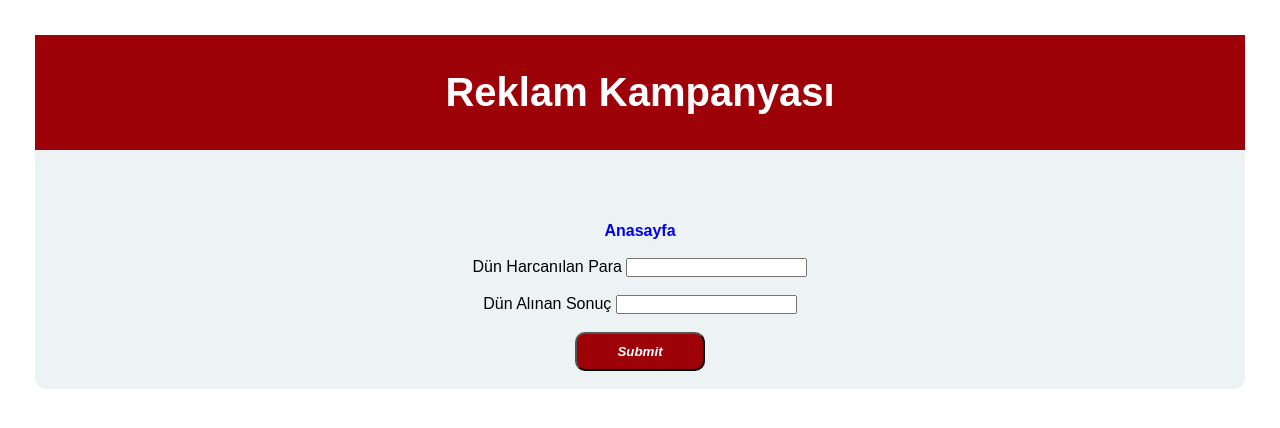
After one commit to demegire/ukeba, a Flask app: template templates/kampanya.html in a window 1280 px wide. The commit adds this page. Shown: the top 428 px of the page. Run offline with Flask 3, Linux system fonts and the light colour scheme; the template is opened without the code that fills it, so the values that code supplies are empty.

Commit message:
online learning

```diff
--- a/run.py
+++ b/run.py
@@ -1,4 +1,5 @@
 from flask import Flask, flash, render_template, request, redirect, url_for, session, send_file
+from utils import exponential_effectiveness
 from werkzeug.utils import secure_filename
 from matplotlib.figure import Figure
 from scipy.optimize import curve_fit
@@ -7,11 +8,6 @@ from io import BytesIO
 from snap7 import util
 import pandas as pd
 import numpy as np
-import requests
-import base64
-import random
-import snap7
-import flask
 import json
 import os
 
@@ -76,8 +72,8 @@ def rapor():
 
         return graphJSON
 
-    def func(x, m, u):
-        return m * (1 - np.exp(-1 * u * x))
+    #def func(x, m, u):
+    #    return m * (1 - np.exp(-1 * u * x))
 
     def pareto_frontier_B_b(p, a, m, u, T):
         tmin = np.log((a * p + 1) / (1 - p)) / (m * (1 + a))
@@ -90,7 +86,6 @@ def rapor():
 
     graphJSON = {}
 
-    #filename = session['messages']
     df = pd.read_pickle("./df.pickle")
 
     df = df.dropna()
@@ -102,7 +97,7 @@ def rapor():
     cum_reach_android = np.array(df['Cumulative Reach'])
     df['Inferred'] = 'Ground Truth'
 
-    popt, pcov = curve_fit(func, cum_ad_spend_android, cum_reach_android)
+    popt, _ = curve_fit(exponential_effectiveness, cum_ad_spend_android, cum_reach_android)
 
     [m, u] = popt
     a = 2
@@ -118,39 +113,37 @@ def rapor():
     graphJSON = plot_px(df)
     graphJSON2 = plot_pareto(pareto_df)
 
-    if request.method == 'POST' and 'beginningdate' in request.form and 'enddate' in request.form and 'Malzeme' in request.form:
-        if request.form['beginningdate'] and request.form['enddate']:
-            df['Malzeme Kodu'] = [int(float(x)) for x in df['Malzeme Kodu']]
-            malz1 = df[df['Malzeme Kodu'] == int(request.form['Malzeme'])]
+    #if request.method == 'POST' and 'beginningdate' in request.form and 'enddate' in request.form and 'Malzeme' in request.form:
+    #    if request.form['beginningdate'] and request.form['enddate']:
 
-            beginningdate = pd.to_datetime(request.form['beginningdate'])
-            enddate = pd.to_datetime(request.form['enddate'])
-            malz1 = malz1[malz1['Kayıdın Eklenme Zamanı'] > beginningdate]
-            malz1 = malz1[malz1['Kayıdın Eklenme Zamanı'] < enddate]
+    #elif request.method == 'POST':
+    #    flash('Lütfen formu doldurun')
 
-            malz1 = malz1[malz1['Ölçülen Ağırlık'] < malz1['Ölçülen Ağırlık'].median() * 1.2] #ekstrem deger filtreleme
-            malz1 = malz1[malz1['Ölçülen Ağırlık'] > malz1['Ölçülen Ağırlık'].median() * 0.8]
+    return render_template('rapor.html', graphJSON=graphJSON, graphJSON2=graphJSON2)
 
-            graphJSON, graphJSON2, graphJSON3 = plot_px(malz1)
-            flash('Seçilen malzeme: ' + str(int(request.form['Malzeme'])) + '\n')
-            if len(pd.unique(malz1['Ağırlık Alt Limit'])) > 1:
-                flash('Birden fazla limit tespit edildi! En son değer kullanılıyor.')
-        else:
-            df['Malzeme Kodu'] = [int(float(x)) for x in df['Malzeme Kodu']]
-            malz1 = df[df['Malzeme Kodu'] == int(request.form['Malzeme'])]
+@app.route('/kampanya.html', methods =['GET', 'POST'])
+def kampanya():
+    day = request.args.get('day')
+    b = request.args.get('b')
+    t = request.args.get('t')
+    bid = request.args.get('bid')
+    p = request.args.get('p')
 
-            malz1 = malz1[malz1['Ölçülen Ağırlık'] < malz1['Ölçülen Ağırlık'].median() * 1.2] #ekstrem deger filtreleme
-            malz1 = malz1[malz1['Ölçülen Ağırlık'] > malz1['Ölçülen Ağırlık'].median() * 0.8]
+    if day == "0":
+        kampanya_df = pd.DataFrame({'Day': int(day), 'B': float(b), 'T': int(t), 'Bid': float(bid), 'P': float(p)}, index=[0])
+        kampanya_df.to_pickle("./kampanya_df.pickle") #overwrite
 
-            graphJSON, graphJSON2, graphJSON3 = plot_px(malz1)
-            flash('Seçilen malzeme: ' + str(int(request.form['Malzeme'])) + '\n')
-            if len(pd.unique(malz1['Ağırlık Alt Limit'])) > 1:
-                flash('Birden fazla limit tespit edildi! En son değer kullanılıyor.')
+    kampanya_df = pd.read_pickle("./kampanya_df.pickle")
+
+    if request.method == 'POST' and 'Dün Harcanılan Para' in request.form and 'Dün Alınan Sonuç' in request.form:
+
+        b = kampanya_df.iloc[-1] - request.form['Dün Harcanılan Para'] #butce guncelle
+
 
     elif request.method == 'POST':
         flash('Lütfen formu doldurun')
 
-    return render_template('rapor.html', graphJSON=graphJSON, graphJSON2=graphJSON2)
+    return render_template('kampanya.html')
 
 if __name__ == "__main__":
     app.run(debug=True)
--- /dev/null
+++ b/templates/kampanya.html
@@ -0,0 +1,37 @@
+<!doctype html>
+
+<html xmlns="http://www.w3.org/1999/xhtml">
+
+    <head>
+        <meta charset="UTF-8">
+        <title>Reklam Kampanyası</title>
+        <link rel="stylesheet" href="../static/style.css">
+		<link href="https://unpkg.com/gridjs/dist/theme/mermaid.min.css" rel="stylesheet" />
+		<link rel="shortcut icon" href="#" />
+    </head>
+
+
+	 <body>
+	 	<div class="registercontent" align="center">
+			<div class="registertop">
+				<h1>Reklam Kampanyası</h1>
+	  		</div>
+			<br></br>
+			<b></b>
+			<br></br>
+			<p><b><a href=homepage.html>Anasayfa</a></b></p>
+			<br>
+
+			<div class="registerbottom">
+				<form action="{{ url_for('kampanya')}}" method="post" autocomplete="off">
+                <label for="Dün Harcanılan Para">Dün Harcanılan Para</label>
+                <input type="text" id="Dün Harcanılan Para" name="Dün Harcanılan Para"><br><br>
+                <label for="Dün Alınan Sonuç">Dün Alınan Sonuç</label>
+                <input type="text" id="Dün Alınan Sonuç" name="Dün Alınan Sonuç"><br><br>
+				<input type="submit" class="btn" value="Submit"></br></br>
+
+				</form>
+			</div>
+
+		</div>
+</html>
--- /dev/null
+++ b/utils.py
@@ -0,0 +1,2 @@
+def exponential_effectiveness(x, m, u):
+    return m * (1 - np.exp(-1 * u * x))
```
Also changed, not shown: templates/rapor.html (+15 -3 lines), 1 other file.
